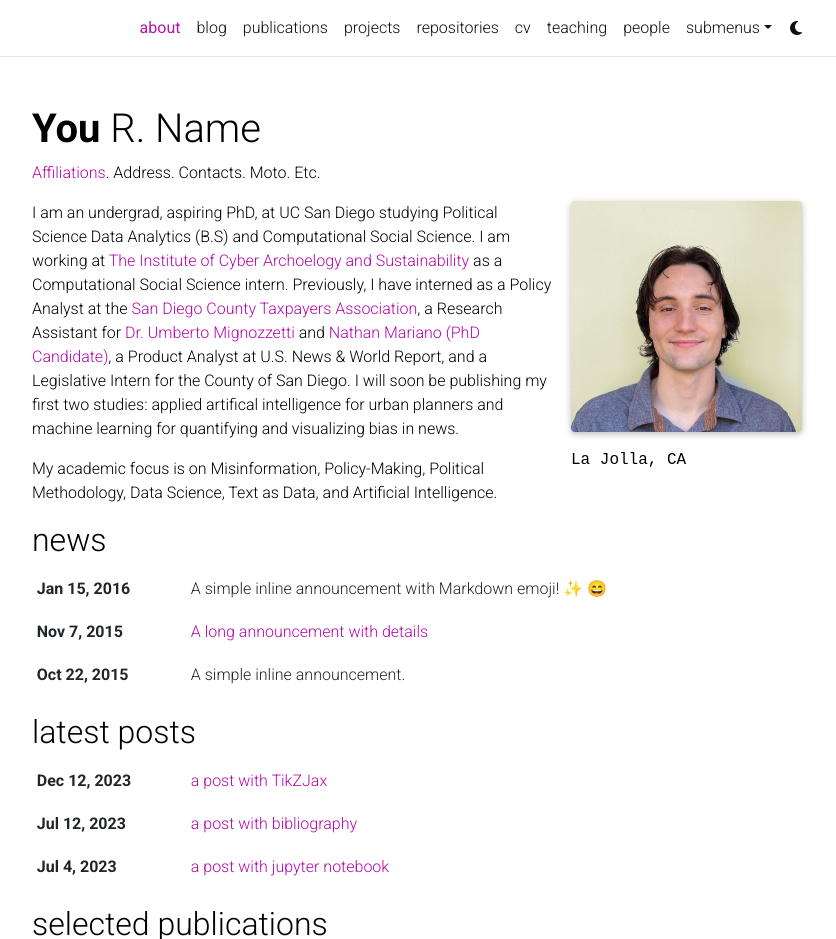
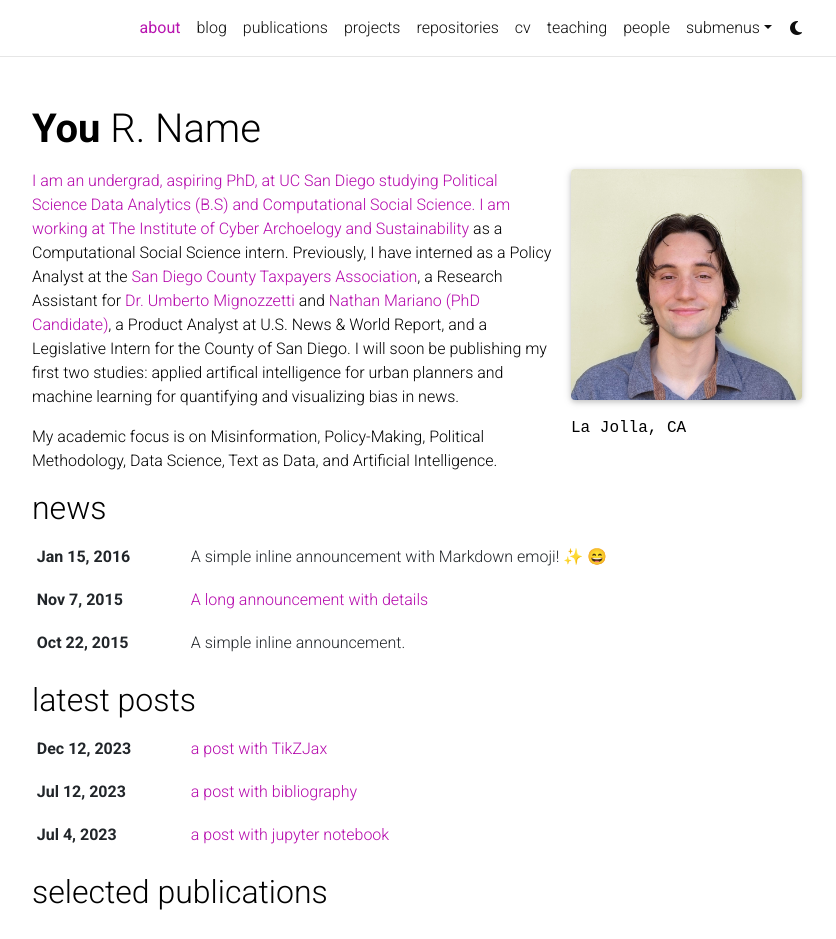
Before and after one commit to jack-andolina/jack-andolina.github.io, a Jekyll site: the page built from _pages/about.md, in a window 1280 px wide and 1260 px high, cut to the strip 0-939 px from the top of the window. Shown: the whole strip, without its empty margins (223-1059 px from the left). Built offline with Jekyll 4.4.1, drawn with Linux system fonts in a browser that asks for light colours; full-size pictures stand in for the smaller copies a plugin makes; emoji names are drawn with the system emoji font; comment, search, counter and statistics services are not loaded; a style sheet for code colours, icons or effects is not loaded.

Commit message:
Update about.md

```diff
--- a/_pages/about.md
+++ b/_pages/about.md
@@ -2,7 +2,7 @@
 layout: about
 title: about
 permalink: /
-subtitle: <a href='#'>Affiliations</a>. Address. Contacts. Moto. Etc.
+subtitle: <a href='#'>
 
 profile:
   align: right
```
